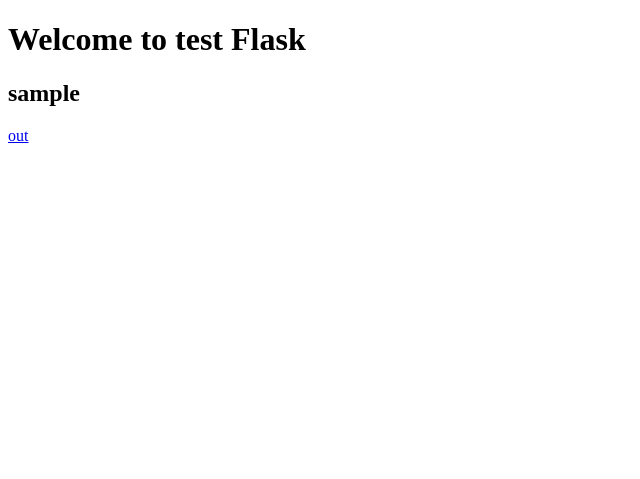
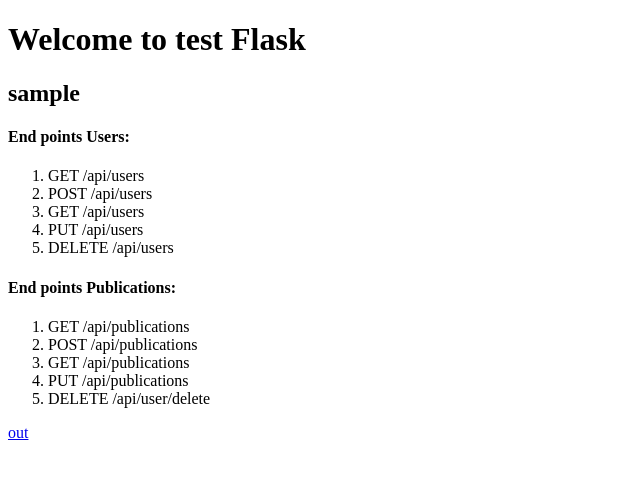
Before and after one commit to allene2014/test_flask, a Flask app: template app/templates/main.html in a window 1280 px wide. Shown: the top 479 px of the page, without its empty margins (0-640 px from the left). Run offline with Flask 3, Linux system fonts and the light colour scheme; the template is opened without the code that fills it, so the values that code supplies are empty; the visitor is signed in with stand-in values (Sample User, id 1).

Commit message:
test and loging

```diff
--- a/app/app.py
+++ b/app/app.py
@@ -2,7 +2,7 @@
 from flask_sqlalchemy import SQLAlchemy
 from marshmallow import Schema,fields
 #from flask_marshmallow import Marshmallow
-#from werkzeug.utils import redirect, secure_filename
+from werkzeug.utils import redirect, secure_filename
 #from flask_migrate import Migrate
 
 app = Flask(__name__)
@@ -19,7 +19,7 @@
 # object to database
 db = SQLAlchemy (app)
 
-#**app.secret_key = 'token_security'
+app.secret_key = 'token_security'
 
 # config  flask - migrate
 #**migrate = Migrate()
@@ -208,35 +208,34 @@
 #**    all_users = User.all()
 #**    return users_schema.dump(all_users)
 #**
-#**@app.route("/", methods = ['GET', 'POST'])
-#**def index():
-#**    if 'username' in session:
-#**        return render_template('main.html')#(f'Welcome {session["username"]}')
-#**    return '''<a href="/login">registrar nuevo usuario</a>'''
-#**    #'please register has new user'#render_template('start.html')
-#**
-#**
-#**@app.route('/login', methods=['GET', 'POST'])
-#**def login():
-#**    if request.method == 'POST':
-#**        user = request.form['username']
-#**        psw = request.form ['password']
-#**        session ['username'] = user
-#**
-#**        #session['username'] = request.form['username']
-#**        return redirect(url_for('index'))
-#**    return render_template('start.html')#'''
-#**    #    <form method="post">
-#**    #        <p><input type=text name=username>
-#**    #        <p><input type=submit value=Login>
-#**    #    </form>
-#**    #'''
-#**@app.route ('/logout')
-#**def logout():
-#**    session.pop('username')
-#**    return redirect(url_for('login'))
-#**
-#**@app.route ('/users', methods =['GET'])
-#**def getUsers():
-#**    return {"id":"1","name":'edgar',"username": "ae21"}
-#**
+@app.route("/", methods = ['GET', 'POST'])
+def index():
+    if 'username' in session:
+        return render_template('main.html')#(f'Welcome {session["username"]}')
+    return '''<a href="/login">registrar nuevo usuario</a>'''
+    #'please register has new user'#render_template('start.html')
+
+
+@app.route('/login', methods=['GET', 'POST'])
+def login():
+    if request.method == 'POST':
+        user = request.form['username']
+        psw = request.form ['password']
+        session ['username'] = user
+
+        #session['username'] = request.form['username']
+        return redirect(url_for('index'))
+    return render_template('start.html')#'''
+    #    <form method="post">
+    #        <p><input type=text name=username>
+    #        <p><input type=submit value=Login>
+    #    </form>
+    #'''
+@app.route ('/logout')
+def logout():
+    session.pop('username')
+    return redirect(url_for('login'))
+
+#@app.route ('/users', methods =['GET'])
+#def getUsers():
+#    return {"id":"1","name":'edgar',"username": "ae21"}
--- a/app/requeriments.txt
+++ b/app/requeriments.txt
@@ -1,6 +1,7 @@
 alembic==1.11.0
 blinker==1.6.2
 click==8.1.3
+exceptiongroup==1.1.1
 Flask==2.3.2
 flask-marshmallow==0.15.0
 Flask-Migrate==4.0.4
@@ -8,6 +9,7 @@
 greenlet==2.0.2
 importlib-metadata==6.6.0
 importlib-resources==5.12.0
+iniconfig==2.0.0
 itsdangerous==2.1.2
 Jinja2==3.1.2
 Mako==1.2.4
@@ -15,9 +17,12 @@
 marshmallow==3.19.0
 marshmallow-sqlalchemy==0.29.0
 packaging==23.1
+pluggy==1.0.0
 psycopg2==2.9.6
 psycopg2-binary==2.9.6
+pytest==7.3.1
 SQLAlchemy==2.0.13
+tomli==2.0.1
 typing-extensions==4.5.0
 Werkzeug==2.3.4
 zipp==3.15.0
--- a/app/templates/main.html
+++ b/app/templates/main.html
@@ -11,6 +11,31 @@
     <h1>Welcome to test Flask</h1>
     <h2>{{session['username']}}</h2>
 
+    <div>
+        <h4>End points Users:</h4>
+        <span>
+            <ol>
+                <li>GET /api/users</li>
+                <li>POST /api/users</li>
+                <li>GET /api/users<id></li>
+                <li>PUT /api/users<id></li>
+                <li>DELETE /api/users</id></li>
+            </ol>
+        </span>
+    </div>
+    <div>
+        <h4>End points Publications:</h4>
+        <span>
+            <ol>
+                <li>GET /api/publications</li>
+                <li>POST /api/publications</li>
+                <li>GET /api/publications<id></li>
+                <li>PUT /api/publications<id></li>
+                <li>DELETE /api/user/delete</id></li>
+            </ol>
+        </span>
+    </div>
+
 </body>
 <footer>
     <div>
--- a/app/templates/start.html
+++ b/app/templates/start.html
@@ -18,7 +18,7 @@
             <input type="password" name="password">
         </div>
         <div>
-            <a href="/">registrar nuevo usuario</a>
+            <a href="/">Register New User</a>
         </div>
         <div>
             <input type=submit value=Login>
```
Also changed, not shown: app/tests/test_R2.py (added, +8 -0 lines), 2 other files.
